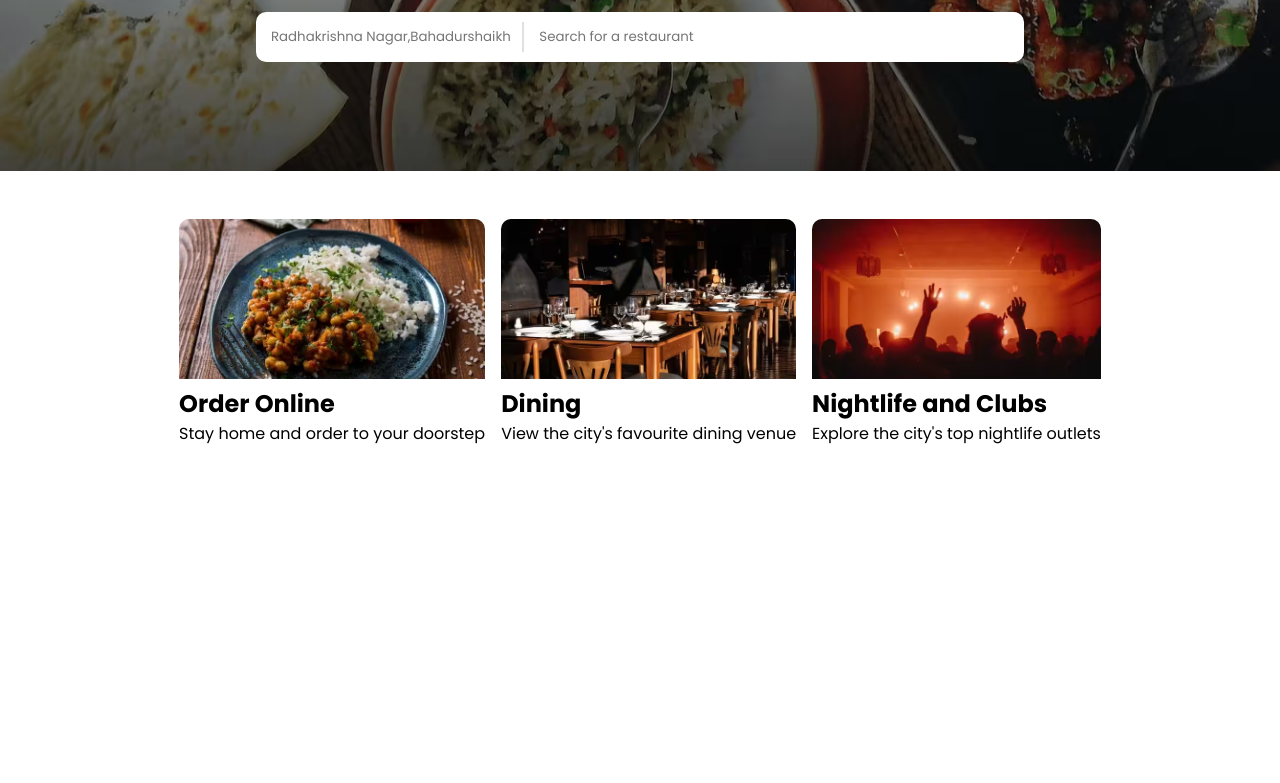
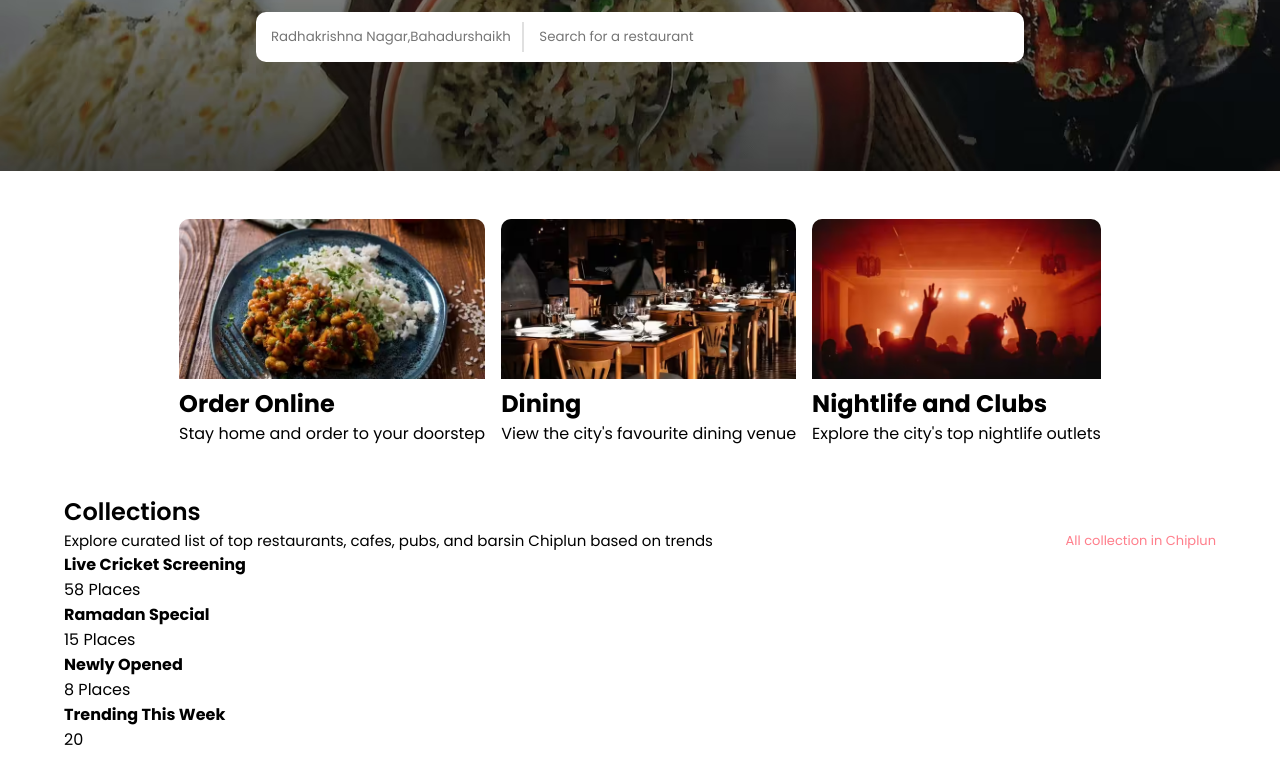
Before and after one commit to manishnoob/Zomato-landing-page-10567, a plain HTML site: page index.html in a window 1280 px wide. Shown: the part 309-1092 px from the top of the page. Before the commit the page ends 803 px from the top, so only its background shows below. Drawn offline with Linux system fonts and the light colour scheme.

Commit message:
completed setup

```diff
--- a/index.html
+++ b/index.html
@@ -97,5 +97,50 @@
     </div>
     </div>
 </section>
+
+<section class="container collections">
+    <h1>Collections</h1>
+    <div class="sub__heading_container">
+        <span>
+            Explore curated list of top restaurants, cafes, pubs, and barsin
+            Chiplun based on trends </span>
+
+        <span> All collection in Chiplun </span>
+    </div>
+    <div class="collections_card_container">
+        <div class="card card1">
+            <div class="overlay"> </div>
+                <div class="content">
+                    <h4>Live Cricket Screening</h4>
+                    <span>58 Places</span>
+                </div>
+            </div>
+
+            <div class="card card2">
+                <div class="overlay"> </div>
+                    <div class="content">
+                        <h4>Ramadan Special</h4>
+                        <span>15 Places</span>
+                    </div>
+                </div>
+
+                <div class="card card3">
+                    <div class="overlay"> </div>
+                        <div class="content">
+                            <h4>Newly Opened</h4>
+                            <span>8 Places</span>
+                        </div>
+                    </div>
+
+                    <div class="card card4">
+                        <div class="overlay"> </div>
+                            <div class="content">
+                                <h4>Trending This Week</h4>
+                                <span>20</span>
+                            </div>
+                        </div>
+
+        </div>
+    </section>
 </body>
 </html>
--- a/styles.css
+++ b/styles.css
@@ -172,3 +172,22 @@
 .we__offer_container p{
     font-size: 12px;
 }
+
+.collections h1{
+    font-weight: 600;
+}
+
+.collections .sub__heading_container {
+    font-size: 15px;
+    display: flex;
+    align-items: center;
+    justify-content: space-between;
+    flex-wrap: wrap;
+    gap: 1rem;
+}
+
+.sub__heading_container span:nth-child(2){
+    color: #ff7e8b;
+    font-size: 13px;
+    cursor: pointer;
+}
```
